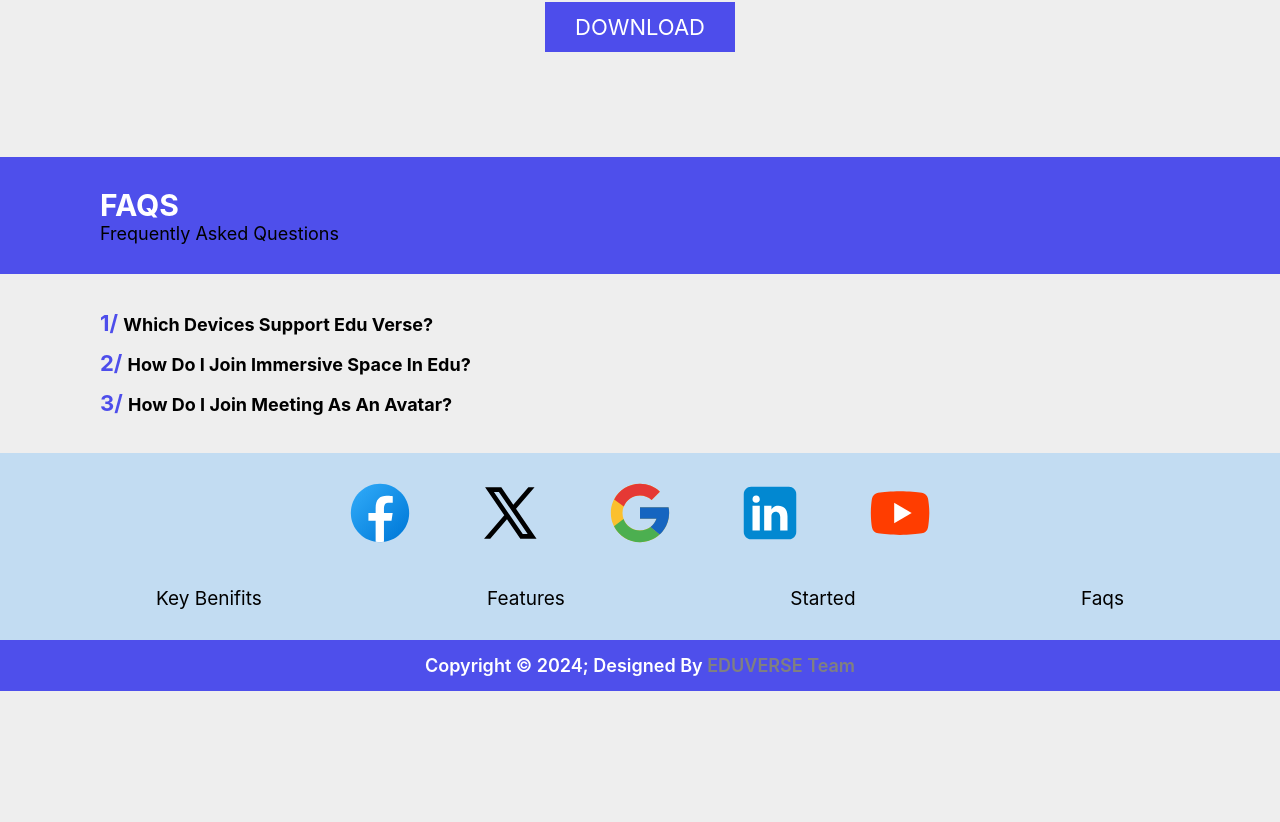
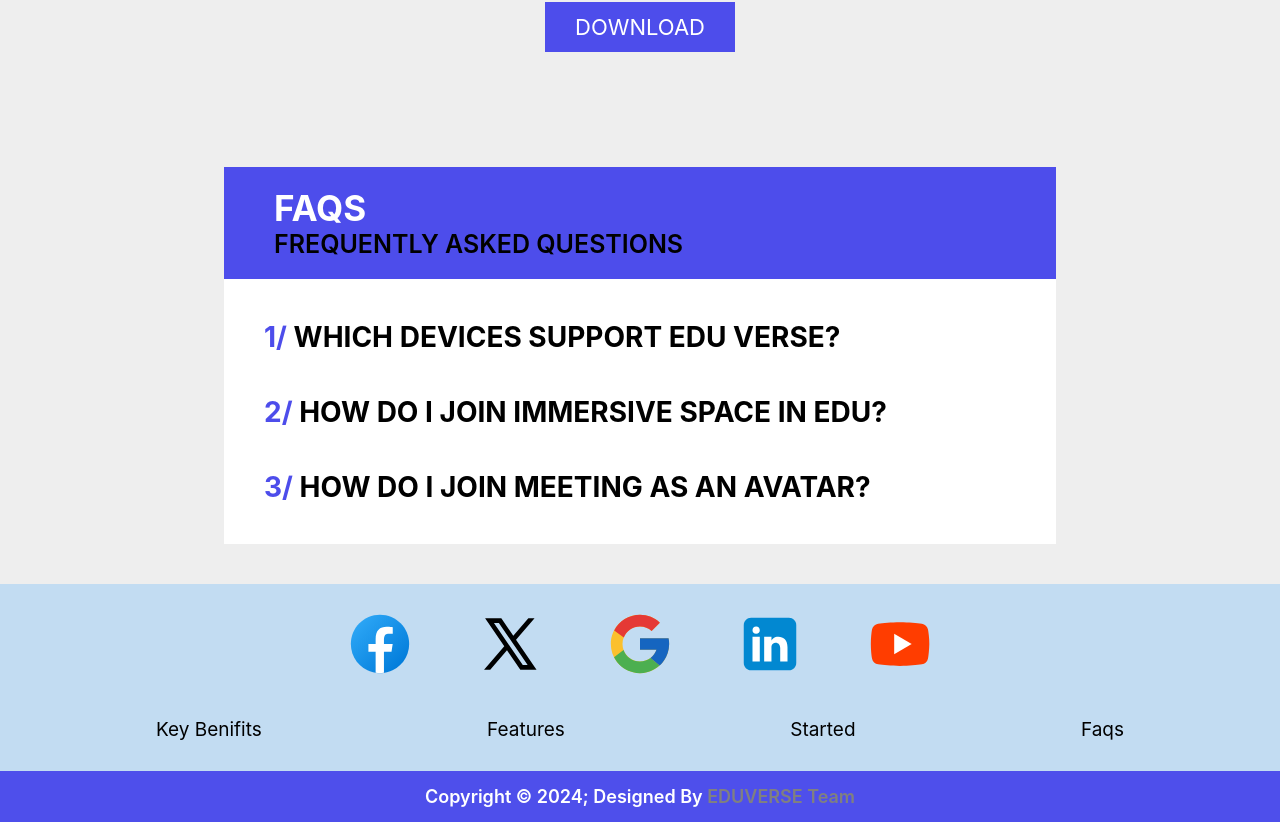
Before and after one commit to Ahmed-Elbqarey/Graduation_Project, a React (Create React App) app: page / in a window 1280 px wide. Shown: the part 2378-3200 px from the top of the page. Before the commit the page ends 3069 px from the top, so only its background shows below. Built offline with nearby package versions, Linux system fonts and the light colour scheme.

Commit message:
some dite in media

```diff
--- a/src/pages/App.css
+++ b/src/pages/App.css
@@ -207,22 +207,7 @@ body {
   border: none;
   margin-top: 60px;
 }
-.faqs {
-  background-color: #4e4feb;
-  margin-top: 30px;
-  padding: 30px 100px;
-}
-.faqs h3 {
-  color: white;
-  text-transform: uppercase;
-  font-size: 30px;
-}
-.faqs p {
-  text-transform: capitalize;
-  font-size: 18px;
-}
-
-.quations .num {
+/* .quations .num {
   font-size: 22px;
   color: #4d4deb;
 }
@@ -235,6 +220,30 @@ body {
 .quations a{
   text-decoration: none;
   color: black;
+} */
+#faqs {
+  font-size: 30px;
+  color: white;
+  text-transform: uppercase;
+}
+#faqs .body {
+  flex-direction: column;
+  align-items: start;
+  line-height: 2.5;
+}
+#faqs p {
+  color: black;
+  font-size: 25px;
+  font-weight: 600;
+}
+#faqs a {
+  color: black;
+  text-transform: uppercase;
+  font-size: 28px;
+  text-decoration: none;
+}
+#faqs span {
+  color: #4d4deb;
 }
 .media_links {
   padding: 10px;
@@ -371,6 +380,23 @@ body {
   }
 }
 @media (max-width: 800px) {
+  .header {
+    padding: 0;
+    margin: 0;
+  }
+  .logo_parent {
+    width: 100px;
+  }
+  .logo_parent img {
+    width: 100% !important;
+  }
+  .header .nav {
+    padding: 30px;
+  }
+  .header .nav a {
+    font-weight: 600;
+    font-size: 12px;
+  }
   .container {
     width: 100%;
     flex-direction: column;
@@ -380,6 +406,23 @@ body {
   }
   .container img {
     width: 60%;
+  }
+  #faqs p {
+    font-size: 22px;
+  }
+  #faqs a {
+    font-size: 15px;
+  }
+  .icons svg {
+    height: 50px;
+    width: 50px !important;
+  }
+  .nav ul li {
+    font-size: 13px;
+    font-weight: 500;
+  }
+  .copy_right {
+    font-size: 14px;
   }
 }
 .error {
--- a/src/pages/Home.jsx
+++ b/src/pages/Home.jsx
@@ -170,11 +170,12 @@ function Home() {
           download
         </a>
       </div>
-      <div className="faqs" id="faqs">
+      <div className="block" id="faqs">
+        <div className="head">
         <h3>faqs</h3>
         <p>Frequently asked questions</p>
-      </div>
-      <div className="quations">
+        </div>
+      <div className="body">
         <h4>
           {" "}
           <a href="/">
@@ -193,6 +194,7 @@ function Home() {
             <span className="num">3/ </span> How do i join meeting as an avatar?
           </a>
         </h4>
+      </div>
       </div>
       <div className="footer">
         <div className="media_links">
```
